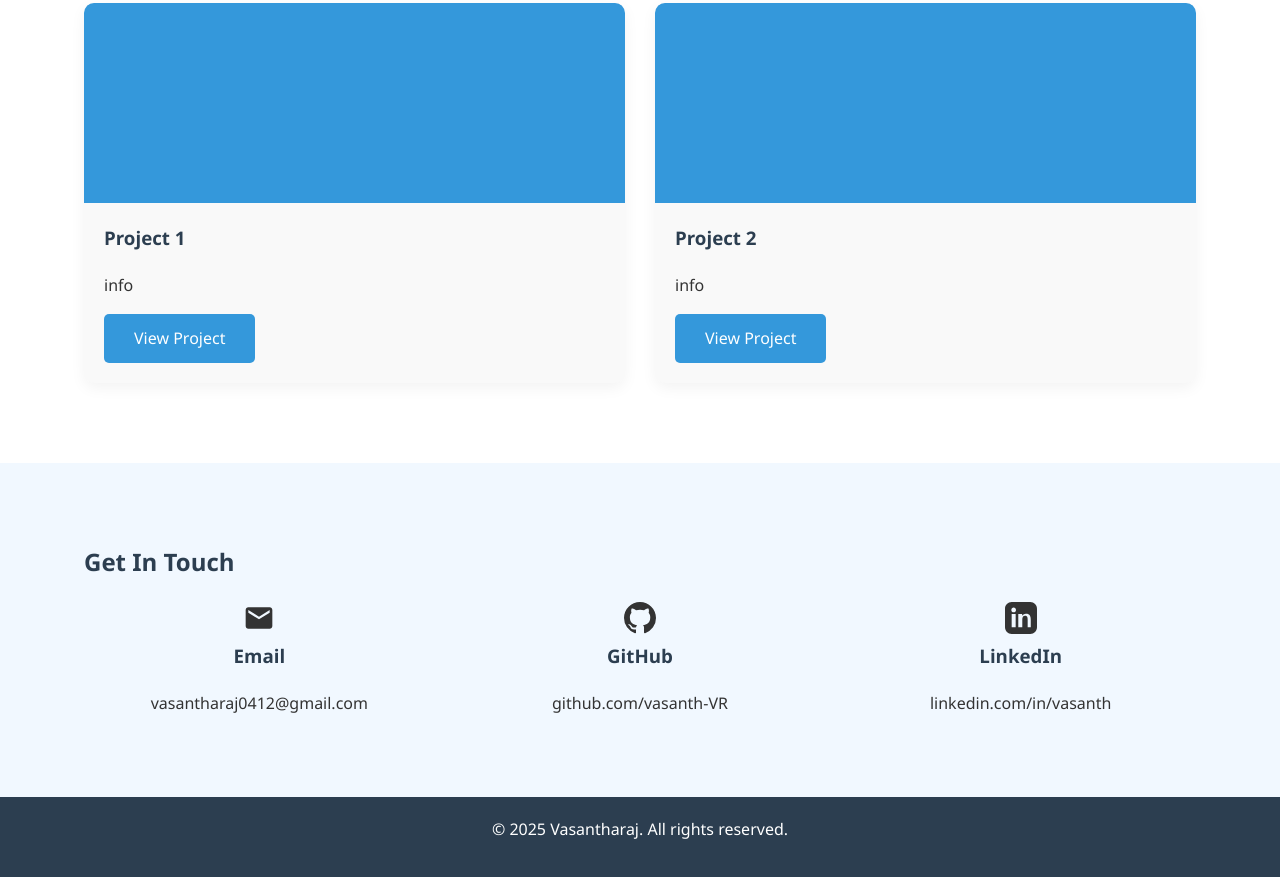
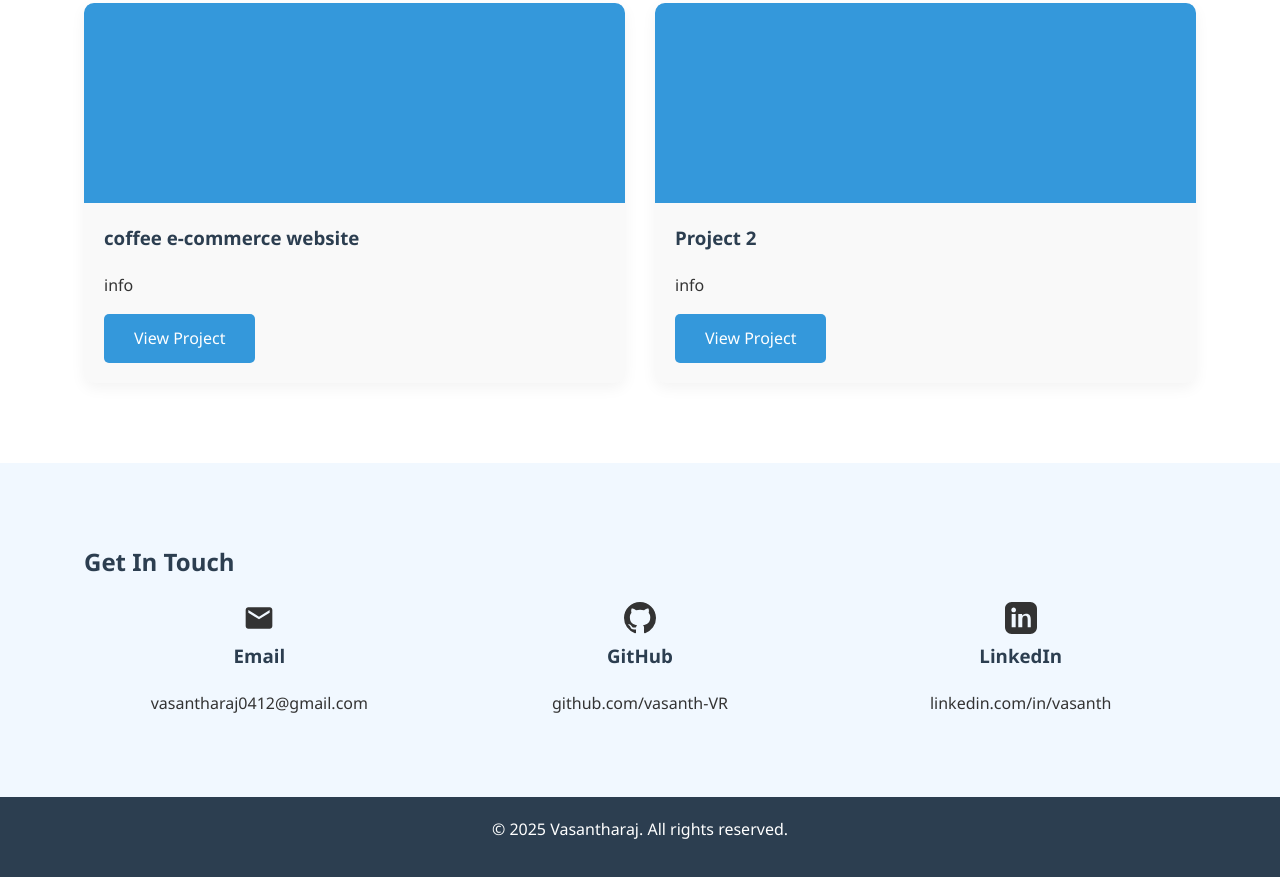
Before and after one commit to vasanth-VR/personal-portfolio, a plain HTML site: page index.html in a window 1280 px wide. Shown: the part 1266-2143 px from the top of the page. Drawn offline with Linux system fonts and the light colour scheme.

Commit message:
Update index.html

```diff
--- a/index.html
+++ b/index.html
@@ -122,7 +122,7 @@
                         <i class="fas fa-shopping-cart"></i>
                     </div>
                     <div class="project-details">
-                        <h3>Project 1</h3>
+                        <h3>coffee e-commerce website</h3>
                         <p>info</p>
                         <a href="#" class="btn">View Project</a>
                     </div>
```
